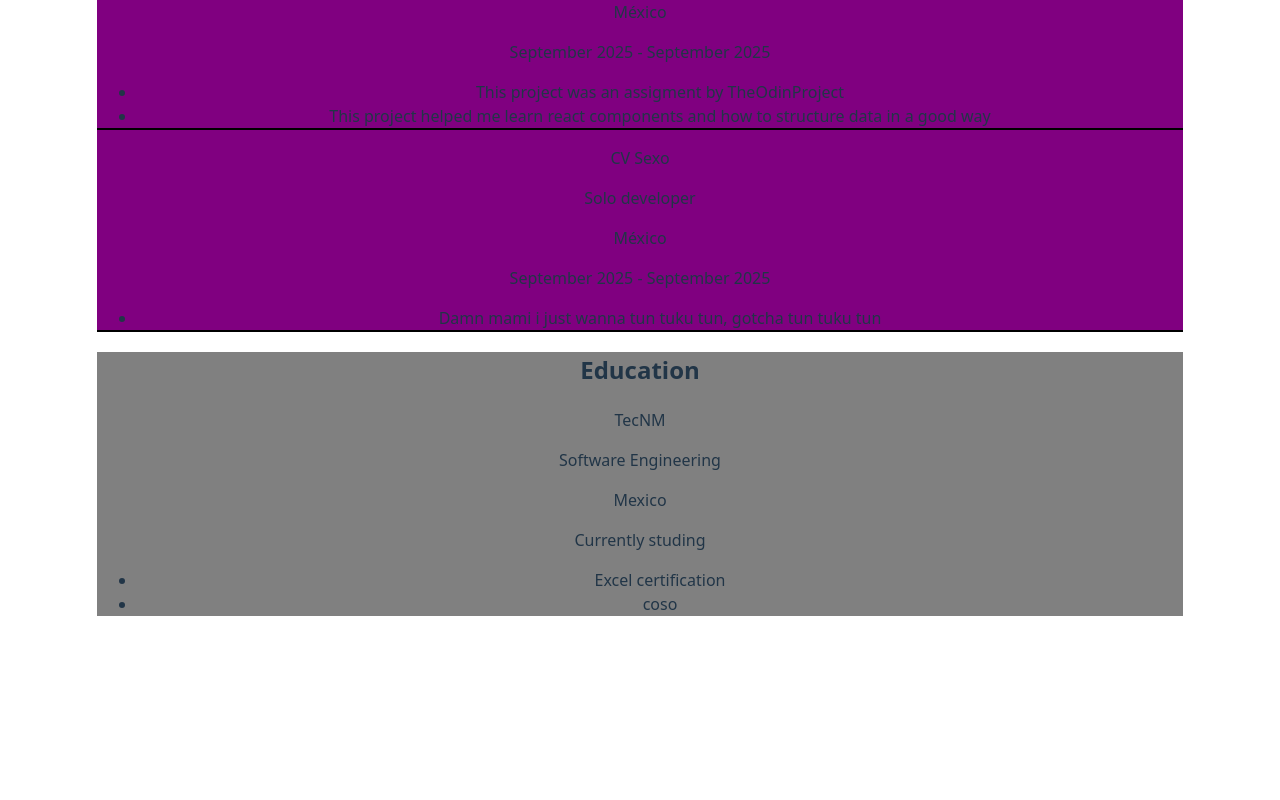
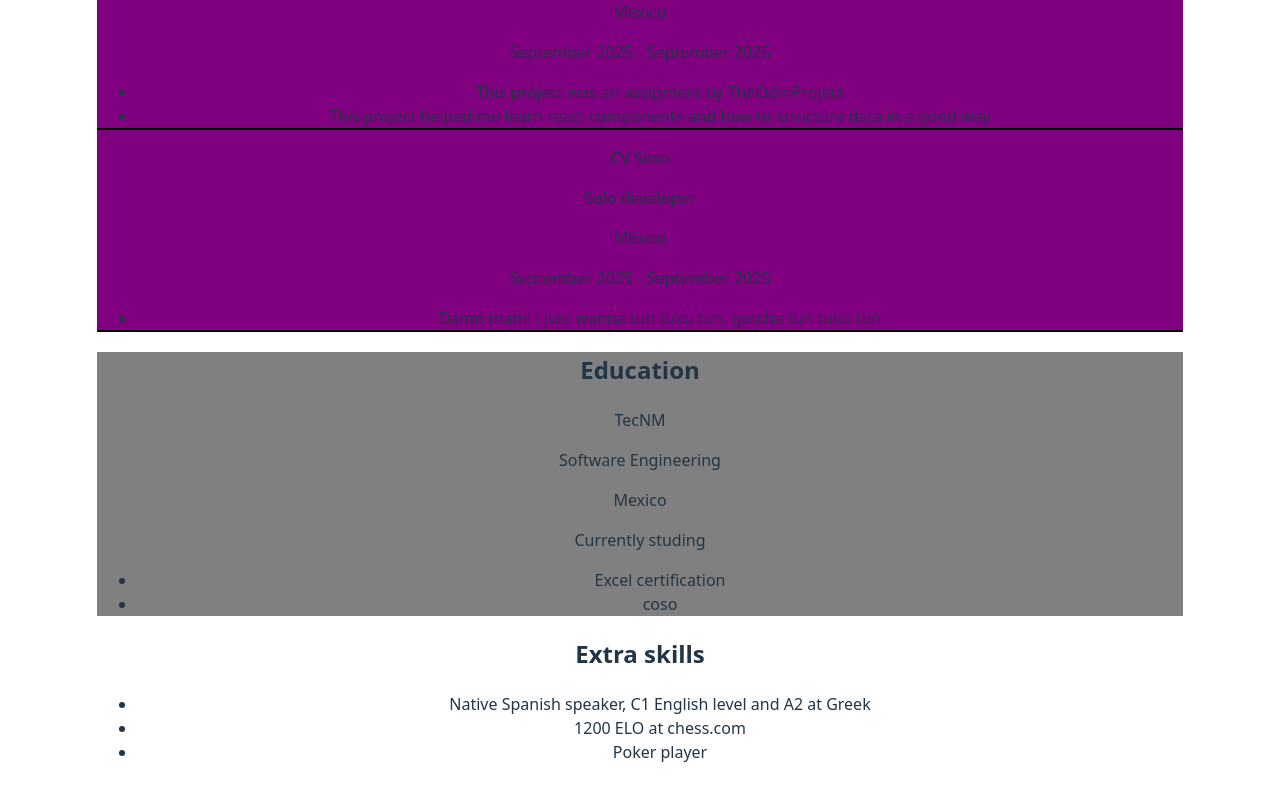
Before and after one commit to ccwt3/CV-generator, a React (Vite) app: page / in a window 1280 px wide. Shown: the part 473-1273 px from the top of the page. Before the commit the page ends 1137 px from the top, so only its background shows below. Built offline with nearby package versions, Linux system fonts and the light colour scheme.

Commit message:
Added the skills.jsx component

```diff
--- a/src/App.jsx
+++ b/src/App.jsx
@@ -7,6 +7,7 @@ import "./styles/education.css"
 import HeaderInfo from "./components/header";
 import Experience from "./components/experience";
 import Education from "./components/education";
+import Skills from "./components/skills";
 
 function App() {
   const [headerData, setHeaderData] = useState(
@@ -71,6 +72,7 @@ function App() {
       <HeaderInfo data={headerData} />
       <Experience data={experience} />
       <Education data={education} />
+      <Skills data={skills} />
     </>
   );
 }
--- /dev/null
+++ b/src/components/skills.jsx
@@ -0,0 +1,19 @@
+function List (text) {
+  text = text.data;
+  return (
+    <li>{text}</li>
+  )
+}
+
+export default function Skills ( {data} ) {
+  return (
+    <div className="skills">
+      <h2>Extra skills</h2>
+      <ul>
+        {
+          data.map(e => <List data={e} />)
+        }
+      </ul>
+    </div>
+  )
+}
```
